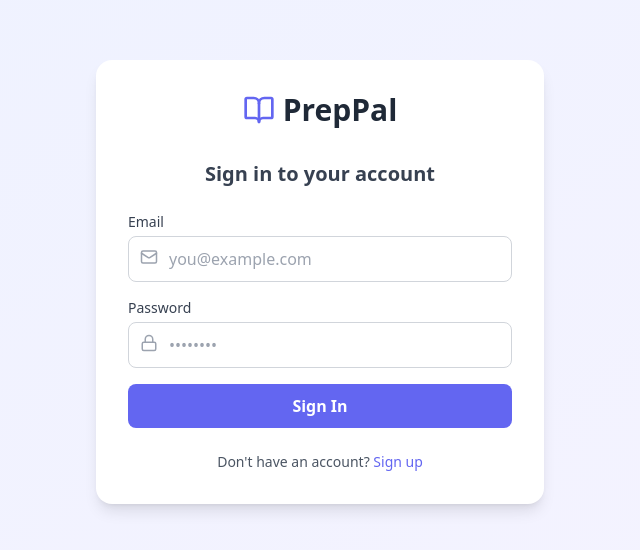
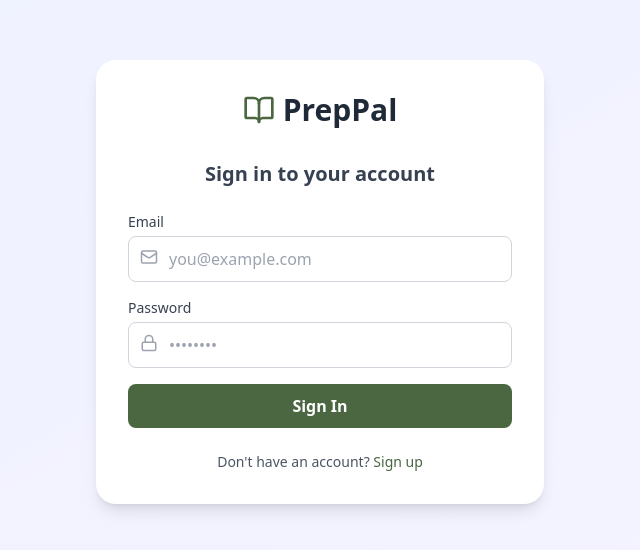
Before and after one commit to AimanAshraf/preppal, a React (Vite) app in the folder frontend/: page /signin in a window 1280 px wide. Shown: the part 118-668 px from the top of the page, without its empty margins (320-960 px from the left). Built offline with nearby package versions, Linux system fonts and the light colour scheme; no server answers.

Commit message:
Modify Tailwind CSS color configuration
Updated color palette and added new color definitions.

```diff
--- a/frontend/tailwind.config.js
+++ b/frontend/tailwind.config.js
@@ -4,9 +4,30 @@ export default {
   theme: {
     extend: {
       colors: {
-        primary: '#6366f1',   // indigo
-        secondary: '#8b5cf6', // violet
-        accent: '#06b6d4',    // cyan
+        primary: '#4a6741',      // olive green
+        'primary-dark': '#3d5a2e',
+        'primary-light': '#6b8f5e',
+        cream: '#f5f0e8',
+        'cream-dark': '#ede8dc',
+        'sidebar-bg': '#f0ebe0',
+        secondary: '#8b7355',    // warm brown
+        accent: '#c8a96e',       // gold/amber
+        success: '#4a6741',
+        warning: '#e8a838',
+        danger: '#c0392b',
+      },
+      fontFamily: {
+        serif: ['Georgia', 'Cambria', 'Times New Roman', 'serif'],
+        sans: ['Inter', 'system-ui', '-apple-system', 'sans-serif'],
+      },
+      borderRadius: {
+        xl: '1rem',
+        '2xl': '1.25rem',
+        '3xl': '1.5rem',
+      },
+      boxShadow: {
+        card: '0 2px 12px rgba(0,0,0,0.07)',
+        'card-hover': '0 4px 20px rgba(0,0,0,0.12)',
       },
     },
   },
```
